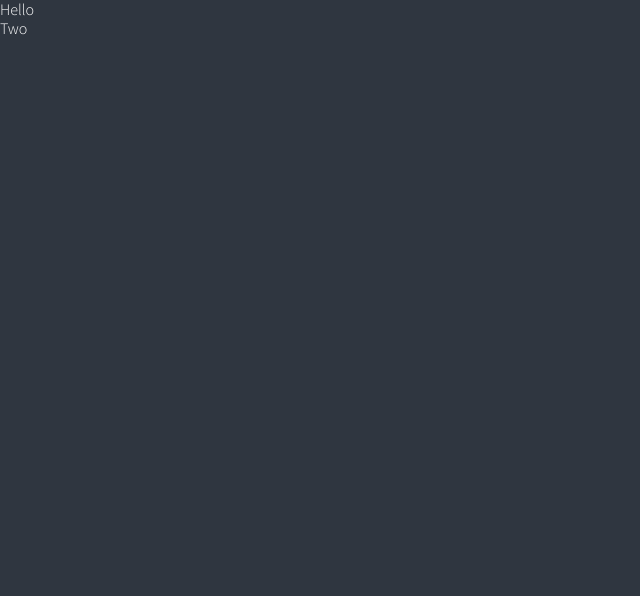
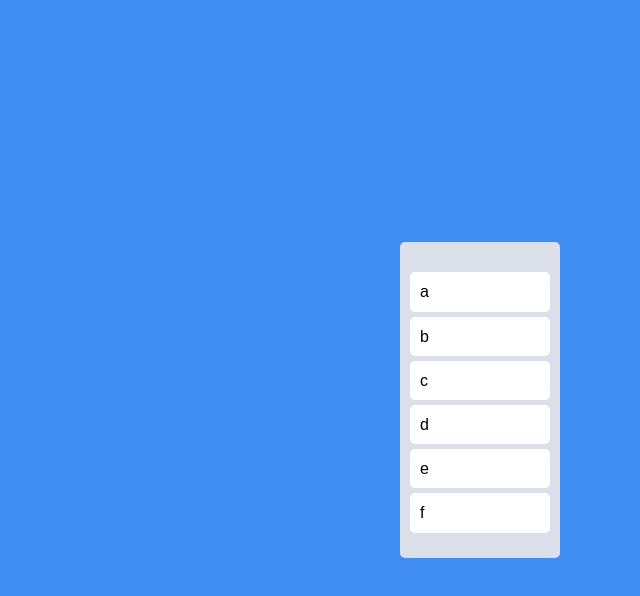
Before and after one commit to whd617/react-master-nomflix-clone, a React (Create React App) app: page / in a window 1280 px wide. Shown: the top 596 px of the page, without its empty margins (0-640 px from the left). Built offline with nearby package versions, Linux system fonts and the light colour scheme.

Commit message:
feat/Tello Clone setup

```diff
--- a/src/App.tsx
+++ b/src/App.tsx
@@ -1,24 +1,68 @@
 import React from 'react';
 import { DragDropContext, Draggable, Droppable } from 'react-beautiful-dnd';
+import styled from 'styled-components';
+
+const Wrapper = styled.div`
+  display: flex;
+  max-width: 480px;
+  width: 100%;
+  margin: 0 auto;
+  justify-content: center;
+  align-items: center;
+  height: 100vh;
+`;
+
+const Boards = styled.div`
+  display: grid;
+  width: 100%;
+  grid-template-columns: repeat(3, 1fr);
+`;
+
+const Board = styled.div`
+  padding: 20px 10px;
+  padding-top: 30px;
+  background-color: ${(props) => props.theme.boardColor};
+  border-radius: 5px;
+  min-height: 200px;
+`;
+
+const Card = styled.div`
+  border-radius: 5px;
+  margin-bottom: 5px;
+  padding: 10px 10px;
+  background-color: ${(props) => props.theme.cardColor};
+`;
+
+const toDos = ['a', 'b', 'c', 'd', 'e', 'f'];
 
 function App() {
   const onDragEnd = () => {};
   return (
     <DragDropContext onDragEnd={onDragEnd}>
-      <div>
-        <Droppable droppableId='one'>
-          {() => (
-            <ul>
-              <Draggable draggableId='first' index={0}>
-                {() => <li>Hello</li>}
-              </Draggable>
-              <Draggable draggableId='second' index={1}>
-                {() => <li>Two</li>}
-              </Draggable>
-            </ul>
-          )}
-        </Droppable>
-      </div>
+      <Wrapper>
+        <Boards>
+          <Droppable droppableId='one'>
+            {(magic) => (
+              <Board ref={magic.innerRef} {...magic.droppableProps}>
+                {toDos.map((toDo, index) => (
+                  <Draggable draggableId={toDo} index={index}>
+                    {(magic) => (
+                      <Card
+                        ref={magic.innerRef}
+                        {...magic.dragHandleProps}
+                        {...magic.draggableProps}
+                      >
+                        {toDo}
+                      </Card>
+                    )}
+                  </Draggable>
+                ))}
+                {magic.placeholder}
+              </Board>
+            )}
+          </Droppable>
+        </Boards>
+      </Wrapper>
     </DragDropContext>
   );
 }
--- a/src/index.tsx
+++ b/src/index.tsx
@@ -64,7 +64,7 @@
   font-weight: 300;
   font-family: 'Source Sans Pro', sans-serif;
   background-color:${(props) => props.theme.bgColor};
-  color:${(props) => props.theme.textColor};
+  color:black;
   line-height: 1.2;
 }
 a {
--- a/src/styled.d.ts
+++ b/src/styled.d.ts
@@ -2,9 +2,8 @@
 
 declare module 'styled-components' {
   export interface DefaultTheme {
-    textColor: string;
     bgColor: string;
-    accentColor: string;
-    cardBgColor: string;
+    boardColor: string;
+    cardColor: string;
   }
 }
--- a/src/theme.ts
+++ b/src/theme.ts
@@ -1,8 +1,7 @@
 import { DefaultTheme } from 'styled-components';
 
 export const darkTheme: DefaultTheme = {
-  bgColor: '#2f3640',
-  textColor: 'white',
-  accentColor: '#9c88ff',
-  cardBgColor: 'transparent',
+  bgColor: '#3F8CF2',
+  boardColor: '#DADFE9',
+  cardColor: 'white',
 };
```
